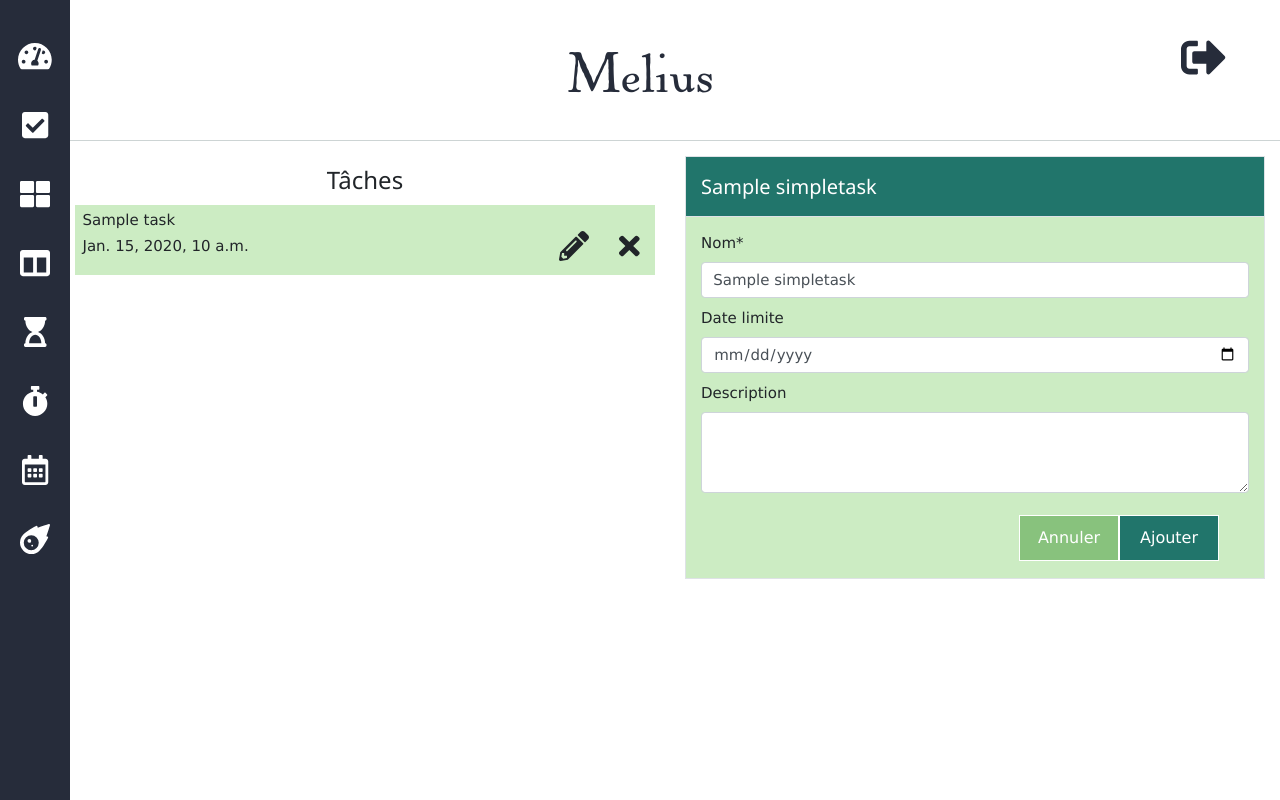
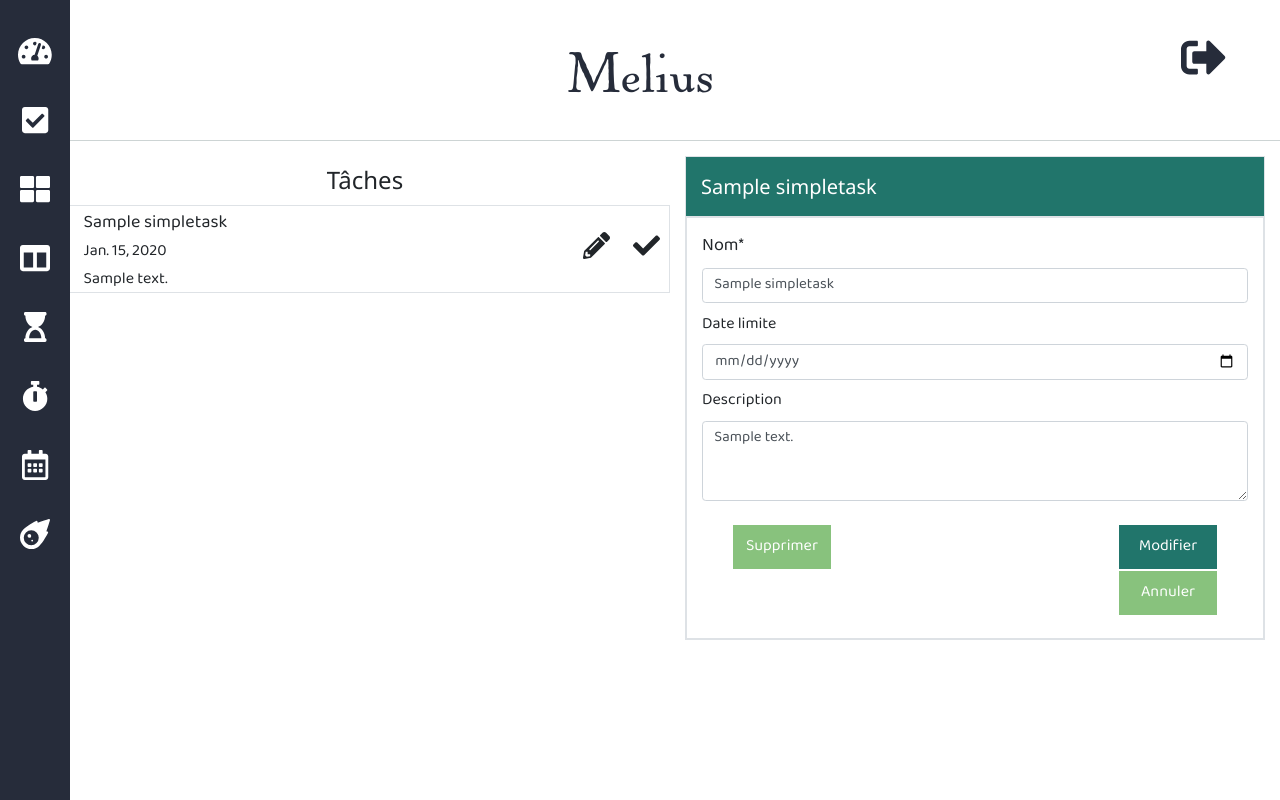
Before and after one commit to AntoineMaurin/Melius, a Django app: template templates/tasks.html in a window 1280 px wide. Run offline with Django 3.2, Linux system fonts and the light colour scheme; tables that the repository leaves empty hold one stand-in row (values such as "Sample post"); the template is opened without the code that fills it: values that come from a table or form of the project are taken from there, most other values are stand-ins (such as "Sample title", 1, 10 or a date in 2020); some libraries are stand-ins or nearby versions.

Commit message:
Ajout de la date de création des tâches, mise à jour de l'édition et de l'affichage.

```diff
--- /dev/null
+++ b/Melius/utils.py
@@ -0,0 +1,3 @@
+def convert_to_clean_date(due_date):
+
+    return due_date.strftime("%d %b")
--- a/Melius/views.py
+++ b/Melius/views.py
@@ -2,6 +2,7 @@ from django.contrib.auth.decorators import login_required
 from django.shortcuts import render
 from tasks.models import TaskList, SimpleTask
 from tasks.forms import SimpleTaskForm
+from Melius.utils import convert_to_clean_date
 
 
 def homepage(request):
@@ -12,6 +13,9 @@ def taskspage(request):
     form = SimpleTaskForm()
     name = request.session['user_name']
     tasklist = TaskList.objects.get(user__email=request.session['user_mail'])
-    tasks = reversed(SimpleTask.objects.filter(tasklist=tasklist))
+    tasks = SimpleTask.objects.filter(tasklist=tasklist).order_by('creation')
+    for task in tasks:
+        if task.due_date:
+            task.due_date = convert_to_clean_date(task.due_date)
 
     return render(request, "tasks.html", {'tasks': tasks, 'form': form})
--- a/static/css/style.css
+++ b/static/css/style.css
@@ -10,6 +10,11 @@ body {
 @font-face {
   font-family: Logofont;
   src: url('../fonts/powell_antique/PowellAntique.ttf');
+}
+
+@font-face {
+  font-family: BalooFont;
+  src: url('../fonts/Baloo_Tamma_2/BalooTamma2-Regular.ttf');
 }
 
 .project-name {
@@ -80,6 +85,26 @@ a:hover {
   background-color: #2fa395 !important;
   border: none;
   color: #fff;
+}
+
+.baloo-font {
+  font-family: BalooFont;
+}
+
+.font-16 {
+  font-size: 16px;
+}
+
+.font-18 {
+  font-size: 18px;
+}
+
+.font-22 {
+  font-size: 22px;
+}
+
+.fa-2x {
+    font-size: 1.5em;
 }
 
 /* Style the header */
@@ -239,17 +264,6 @@ input {
   border-color: #fff;
 }
 
-/* .topnav-single-left {
-  position: absolute;
-  left: 5%;
-} */
-
-.topnav-left-logo {
-  position: absolute;
-  left: 25px;
-  top: 0;
-}
-
 .sidebar {
   color: #fff !important;
   background-color: #262c3a !important;
@@ -272,26 +286,6 @@ input {
   text-align: center;
 }
 
-.submit-part {
-  height: 55px;
-  width: 100%;
-}
-
-.bot-50 {
-  margin-bottom: 50px;
-}
-
 .task-box {
-  height: 70px;
   margin-bottom: 1px;
 }
-
-.task-name {
-  width: 75%;
-  float: left;
-}
-
-.task-date {
-  width: 75%;
-  float: left;
-}
--- a/tasks/models.py
+++ b/tasks/models.py
@@ -1,5 +1,6 @@
 from django.db import models
 from django.contrib.auth.models import User
+from datetime import datetime
 
 
 class TaskList(models.Model):
@@ -10,10 +11,13 @@ class TaskList(models.Model):
 
 
 class SimpleTask(models.Model):
-    tasklist = models.ForeignKey(TaskList, on_delete=models.CASCADE, default=None)
+    tasklist = models.ForeignKey(TaskList,
+                                 on_delete=models.CASCADE,
+                                 default=None)
     name = models.CharField(max_length=150)
     due_date = models.DateField(null=True, blank=True)
     description = models.TextField(null=True, blank=True)
+    creation = models.DateTimeField(default=None)
 
     def __str__(self):
         return self.name
--- a/templates/tasks.html
+++ b/templates/tasks.html
@@ -4,6 +4,8 @@
 {% load crispy_forms_tags %}
 
 {% block title %}Tâches{% endblock title %}
+
+{% block body_class %}baloo-font{% endblock body_class %}
 
 {% block main_content %}
 <div class="sidebar py-2">
@@ -36,53 +38,84 @@
     <div class="text-center">
       <h3>Tâches</h3>
     </div>
-    <div class="mt-2">
+    <div class="mt-2 font-18">
       {% for task in tasks %}
-      <div class="task-box lightgreen-bg">
-        <div class="task-name pl-2 pt-1">
-          {{ task.name }}
+      <div class="row task-box border">
+        <div class="col-10">
+          <div class="pl-2 pt-1">
+            {{ task.name }}
+          </div>
+          <div class="pl-2 pt-1 font-16">
+            {% if not task.due_date %}
+              -
+            {% else %}
+              {{ task.due_date }}
+            {% endif %}
+          </div>
+          <div class="pl-2 pt-1 font-16">
+            {{ task.description }}
+          </div>
         </div>
-        <div class="task-date pl-2 pt-1">
-          {{ task.due_date }}
+        <div class="col-2">
+          <div class="row align-items-center h-100">
+            <div class="col-6">
+              <a href="/updateform/{{ task.id }}" class="d-inline"><i class="fas fa-pencil-alt fa-2x"></i></a>
+            </div>
+            <div class="col-6">
+              <a href="/deltask/{{ task.id }}" class="d-inline"><i class="fas fa-check fa-2x"></i></a>
+            </div>
+          </div>
         </div>
-        <a href="/deltask/{{ task.id }}"><i class="fas fa-times fa-2x float-right mx-3"></i></a>
-        <a href="/updateform/{{ task.id }}"><i class="fas fa-pencil-alt fa-2x float-right mx-3"></i></a>
       </div>
       {% endfor %}
     </div>
   </section>
 
   <section class="col container mr-3">
-    <div class="border w-100">
+    <div class="border w-100 font-18">
       <div class="pl-3 py-2 border-bottom green-blue-bg text-white">
-        {% if task %}
-          <h4>{{ task.name }}</h4>
+        {% if current_updating_task %}
+          <h4>{{ current_updating_task.name }}</h4>
         {% else %}
-          <h4>Nouvelle tâche</h4>
+          <h4 class="baloo-font font-22">Nouvelle tâche</h4>
         {% endif %}
       </div>
-      {% if task %}
-        <form class="py-3 lightgreen-bg" action="/edittask/{{ task.id }}" method="post">
+      {% if current_updating_task %}
+        <form class="py-3 border" action="/edittask/{{ current_updating_task.id }}" method="post">
       {% else %}
-        <form class="py-3 lightgreen-bg" action="/addtask" method="post">
+        <form class="py-3 border" action="/addtask" method="post">
       {% endif %}
         {% csrf_token %}
         <div class="mb-5 px-3">
           <label>Nom*</label>
-          <input class="form-control" type="text" name="name" required="true" value="{{ task.name }}">
+          <input class="form-control" type="text" name="name" required="true" value="{{ current_updating_task.name }}">
         </div>
-        <div class="mb-5 px-3">
+        <div class="mb-5 px-3 font-16">
           <label>Date limite</label>
-          <input class="form-control" class="form-control" type="date" name="due_date" value="{{ task.due_date }}">
+          <input class="form-control" class="form-control" type="date" name="due_date" value="{{ current_updating_task.due_date }}">
         </div>
-        <div class="mb-3 px-3">
+        <div class="mb-3 px-3 font-16">
           <label>Description</label>
-          <textarea class="form-control" name="description" rows="3" value="{{ task.description }}"></textarea>
+          <textarea class="form-control" name="description" rows="3">{{ current_updating_task.description }}</textarea>
         </div>
-        <div class="submit-part px-5 py-2">
-          <button type="submit" class="addBtn btn btn-submit-register green-blue-bg">Ajouter</button>
-          <a href="/tasks" class="addBtn btn btn-submit-register">Annuler</a>
+        {% if current_updating_task %}
+          <div class="row justify-content-between px-5 py-2">
+            <div class="col-3">
+              <a href="/deltask/{{ current_updating_task.id }}" class="addBtn btn btn-submit-register float-left">Supprimer</a>
+            </div>
+            <div class="col-5">
+              <button type="submit" class="addBtn btn btn-submit-register green-blue-bg">Modifier</button>
+              <a href="/tasks" class="addBtn btn btn-submit-register">Annuler</a>
+            </div>
+          </div>
+        {% else %}
+        <div class="row">
+          <div class="col pr-5">
+            <button type="submit" class="addBtn btn btn-submit-register green-blue-bg">Ajouter</button>
+            <a href="/tasks" class="addBtn btn btn-submit-register">Annuler</a>
+          </div>
         </div>
+        {% endif %}
       </form>
     </div>
   </section>
```
Also changed, not shown: static/fonts/Baloo_Tamma_2/OFL.txt (added, +93 -0 lines), tasks/views.py (+8 -4 lines), static/fonts/Baloo_Tamma_2/BalooTamma2-Bold.ttf (added), static/fonts/Baloo_Tamma_2/BalooTamma2-ExtraBold.ttf (added), static/fonts/Baloo_Tamma_2/BalooTamma2-Medium.ttf (added), static/fonts/Baloo_Tamma_2/BalooTamma2-Regular.ttf (added), static/fonts/Baloo_Tamma_2/BalooTamma2-SemiBold.ttf (added), tasks/migrations/0005_simpletask_creation.py (added), tasks/migrations/0006_auto_20200818_1506.py (added).
